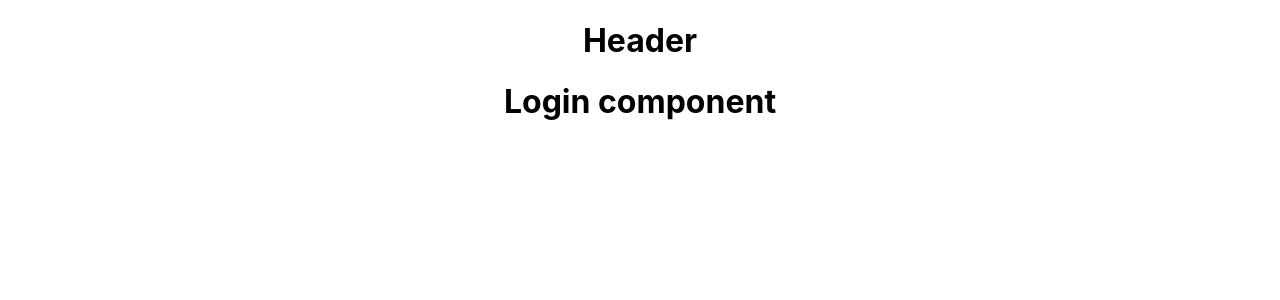
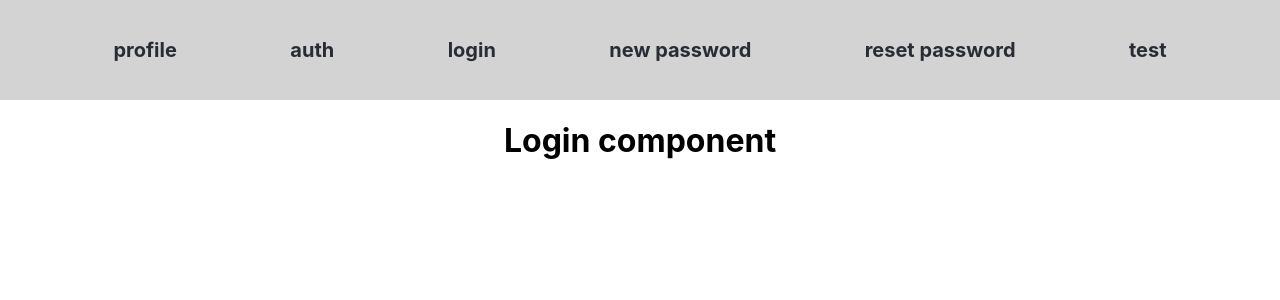
Before and after one commit to FFiillaattoovv/flashcards, a React (Create React App) app: page /#/login in a window 1280 px wide. Shown: the top 300 px of the page. Built offline with nearby package versions, Linux system fonts and the light colour scheme.

Commit message:
add styles in the header create a custom navlink add links to header

```diff
--- /dev/null
+++ b/src/1-main/1-ui/common/CustomNavLink/CustomNavLink.module.css
@@ -0,0 +1,6 @@
+.navLink{
+    color: #282c34;
+    font-size: 20px;
+    text-decoration: none;
+    font-weight: bold;
+}
--- /dev/null
+++ b/src/1-main/1-ui/common/CustomNavLink/CustomNavLink.tsx
@@ -0,0 +1,19 @@
+import React from 'react';
+import {NavLink} from 'react-router-dom';
+import style from './CustomNavLink.module.css'
+
+type CustomNavLinkPropsType = {
+    title: string,
+    to: string
+}
+
+const CustomNavLink = (props: CustomNavLinkPropsType) => {
+    return (
+        <div className={style.navLink}>
+            <NavLink to={props.to}>{props.title}</NavLink>
+        </div>
+    );
+};
+
+
+export default CustomNavLink;
--- /dev/null
+++ b/src/1-main/1-ui/header/Header.module.css
@@ -0,0 +1,15 @@
+.header{
+    /*width: 100vh;*/
+    height: 100px;
+    background-color: lightgray;
+    display: flex;
+    flex-direction: row;
+    justify-content: space-evenly;
+    align-items: center;
+}
+.header a{
+    color: #282c34;
+    font-size: 20px;
+    text-decoration: none;
+    font-weight: bold;
+}
--- a/src/1-main/1-ui/header/Header.tsx
+++ b/src/1-main/1-ui/header/Header.tsx
@@ -1,9 +1,18 @@
 import React from 'react';
+import style from './Header.module.css'
+
+import {PATH} from "../routes/Routes";
+import CustomNavLink from '../common/CustomNavLink/CustomNavLink';
 
 function Header() {
     return (
-        <div className="App">
-            <h1>Header</h1>
+        <div className={style.header}>
+            <CustomNavLink title={'profile'} to={PATH.PROFILE}/>
+            <CustomNavLink title={'auth'} to={PATH.SIGN_UP}/>
+            <CustomNavLink title={'login'} to={PATH.LOGIN}/>
+            <CustomNavLink title={'new password'} to={PATH.NEW_PASSWORD}/>
+            <CustomNavLink title={'reset password'} to={PATH.RESET_PASSWORD}/>
+            <CustomNavLink title={'test'} to={PATH.TEST}/>
         </div>
     );
 }
--- a/src/2-features/0-test/Test.tsx
+++ b/src/2-features/0-test/Test.tsx
@@ -1,11 +1,60 @@
-import React from 'react';
+import React, {ChangeEvent, useState} from 'react';
+import SuperInputText from "../../1-main/1-ui/common/SuperInputText/SuperInputText";
+import SuperButton from "../../1-main/1-ui/common/SuperButton/SuperButton";
+import SuperCheckbox from "../../1-main/1-ui/common/SuperCheckbox/SuperCheckbox";
 
-function Test() {
+
+const Test = () => {
+    const [text, setText] = useState<string>('')
+    const error = text ? '' : 'error'
+
+    const showAlert = () => {
+        if (error) {
+            alert('введите текст...')
+        } else {
+            alert(text)
+        }
+    }
+
+    const [checked, setChecked] = useState<boolean>(false)
+
+    const testOnChange = (e: ChangeEvent<HTMLInputElement>) => setChecked(e.currentTarget.checked)
     return (
-        <div className="App">
-            <h1>Test component</h1>
+        <div>
+            <h1>test</h1>
+            <SuperInputText
+                value={text}
+                onChangeText={setText}
+                onEnter={showAlert}
+                error={error}
+                // spanClassName={s.testSpanError}
+            />
+            <SuperButton>
+                default
+            </SuperButton>
+
+            <SuperButton disabled>
+                disabled
+            </SuperButton>
+
+            <SuperButton
+                red // пропсу с булевым значением не обязательно указывать true
+                onClick={showAlert}
+            >
+                delete {/*// название кнопки попадёт в children*/}
+            </SuperButton>
+
+            <SuperCheckbox
+                checked={checked}
+                onChangeChecked={setChecked}
+            >
+                some text
+            </SuperCheckbox>
+
+
+            <SuperCheckbox checked={checked} onChange={testOnChange}/>
         </div>
     );
-}
+};
 
 export default Test;
--- a/src/2-features/1-auth/2-signUp/SignUp.tsx
+++ b/src/2-features/1-auth/2-signUp/SignUp.tsx
@@ -1,10 +1,12 @@
 import React from 'react';
+import SuperButton from "../../../1-main/1-ui/common/SuperButton/SuperButton";
 
 function SignUp() {
     return (
         <div className="App">
             <h1>SignUp component</h1>
             <input type={'text'}/>
+            <SuperButton/>
         </div>
     );
 }
```
Also changed, not shown: 2 other files (tests, documents, lock files or other folders).
